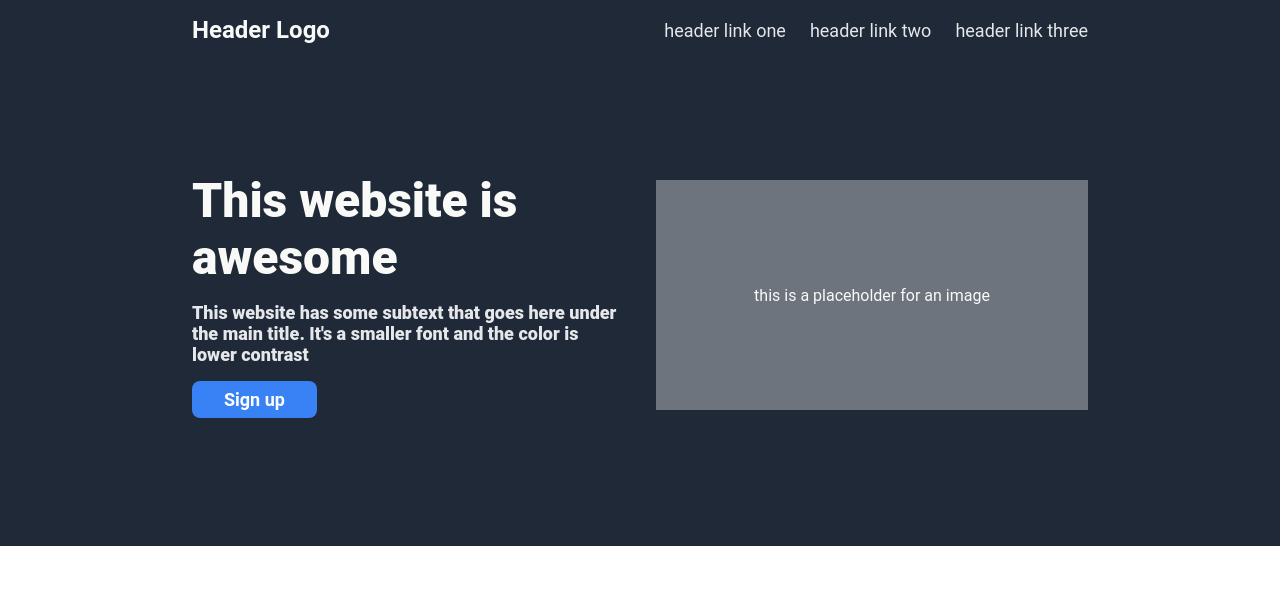
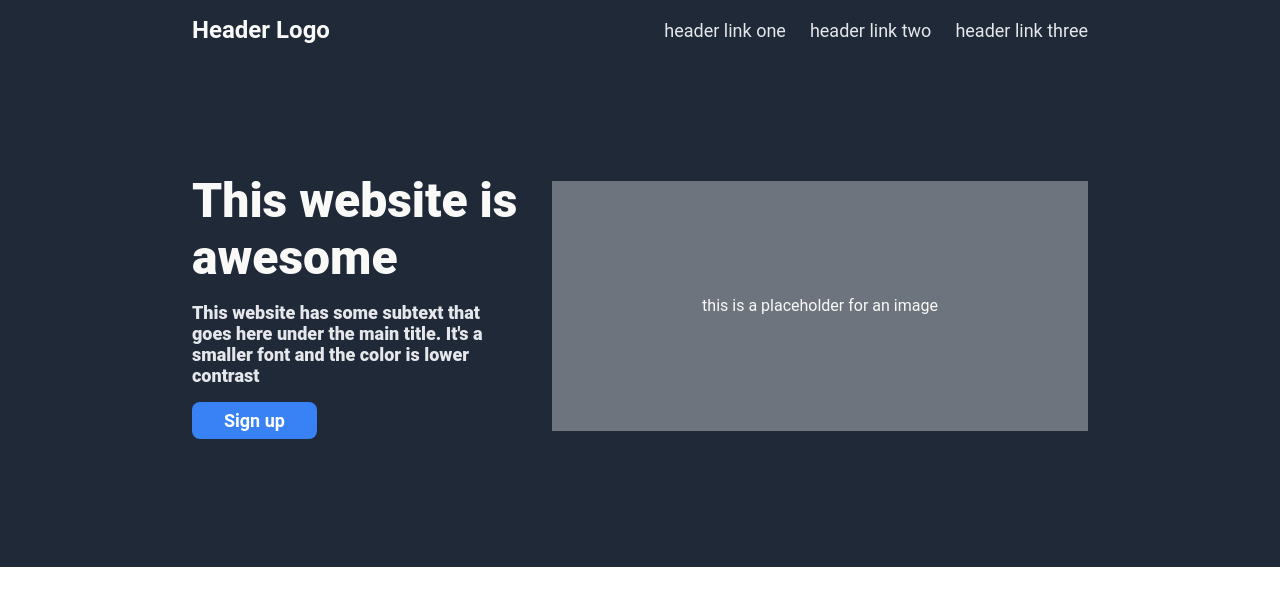
Before and after one commit to KezerSouza/odin-landing-page-project, a plain HTML site: page index.html in a window 1280 px wide. Drawn offline with Linux system fonts and the light colour scheme.

Commit message:
Adjusts in the first section an uncommenting past code

```diff
--- a/style.css
+++ b/style.css
@@ -59,14 +59,17 @@
 }
 
 .image-placeholder {
-    height: 230px;
-    width: auto;
+    height: 250px;
+    max-width: 536px;
     padding: auto;
     background-color: #6D747D;
+
     flex: 1;
     display: flex;
     justify-content: center;
     align-items: center;
+    flex-shrink: 0;
+    flex-basis: 536px;
 }
 
 .placeholder-text {
```
